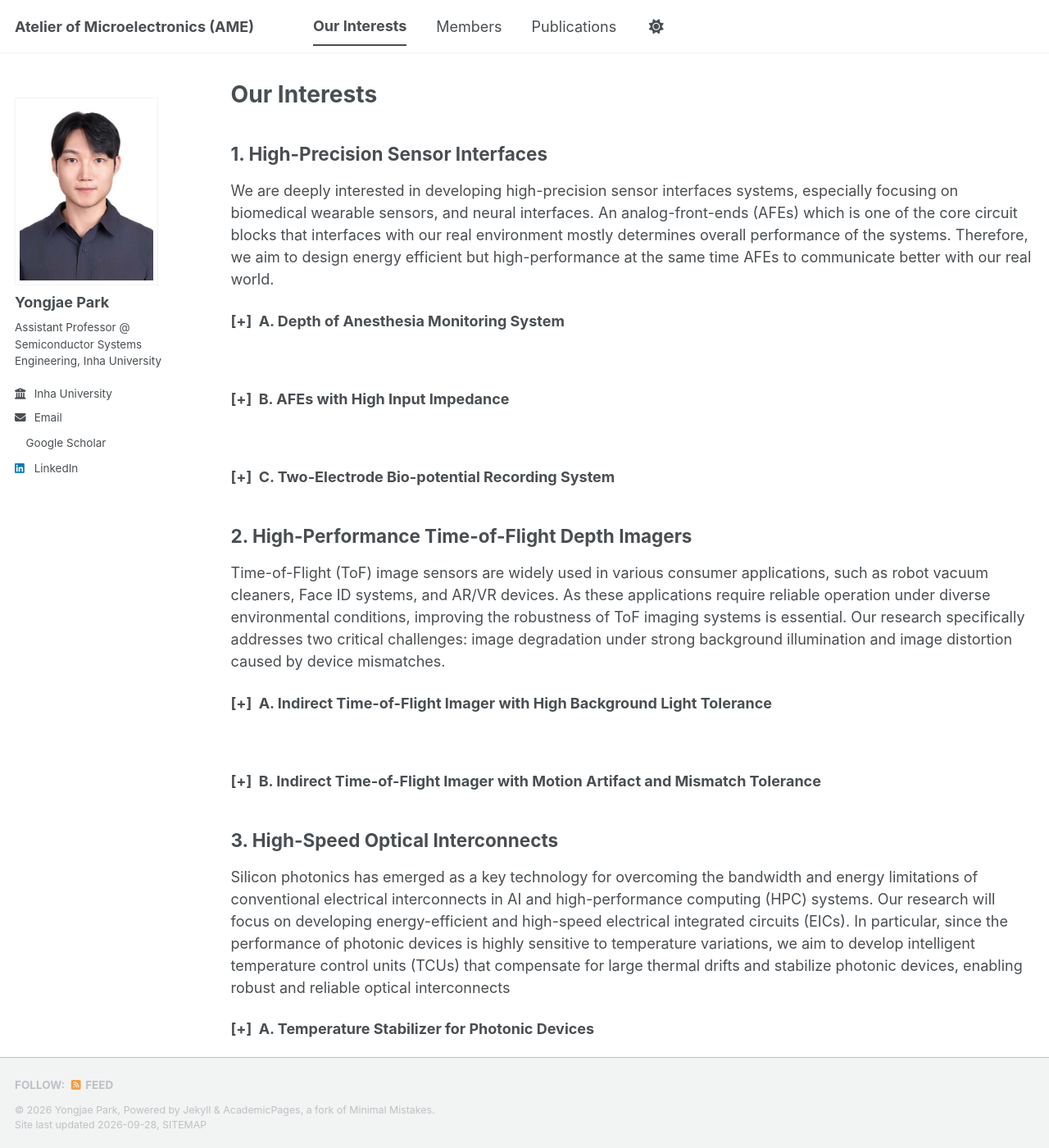
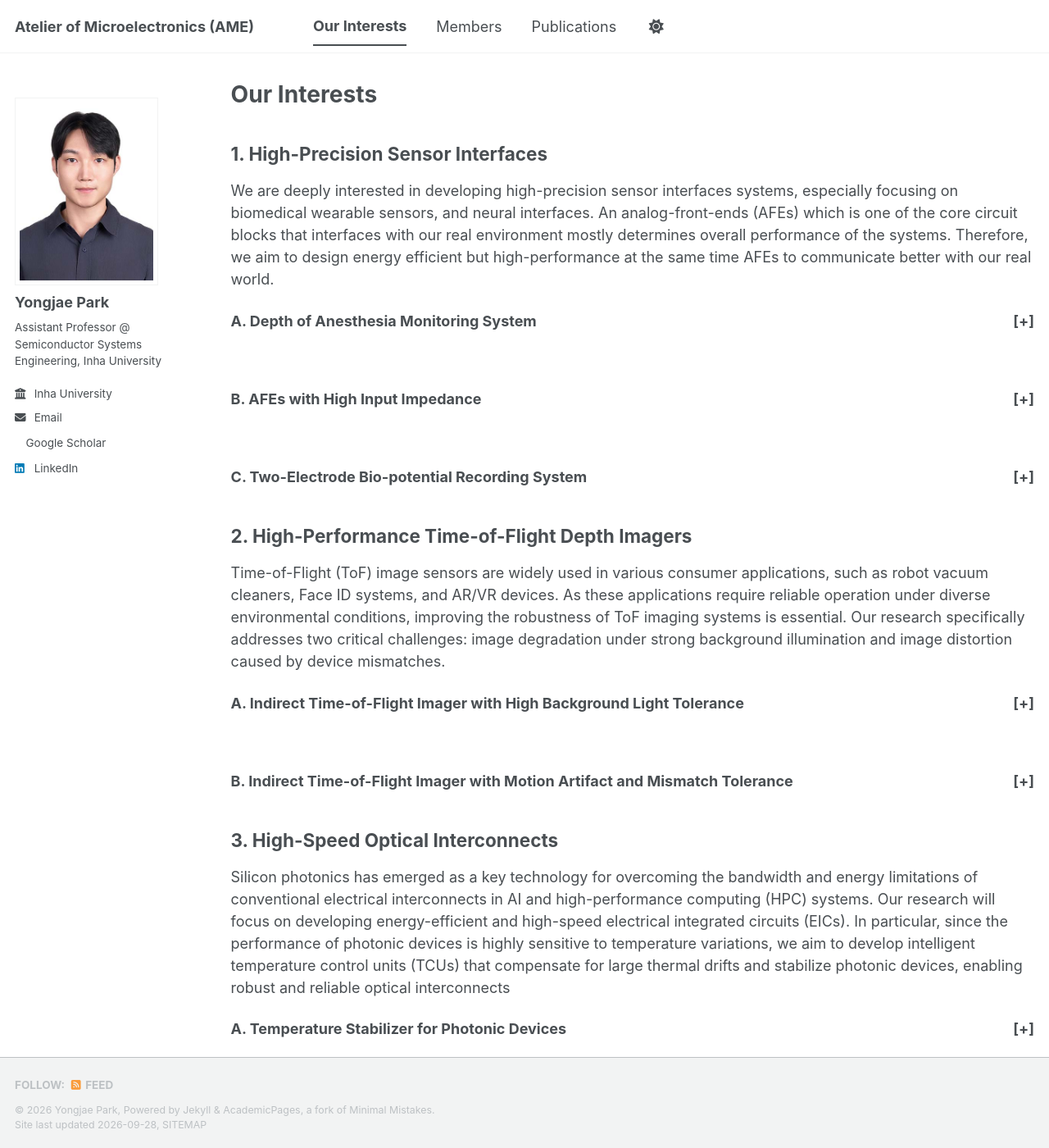
Before and after one commit to yong27park/AME.github.io, a Jekyll site: the page built from _pages/ourinterests.md, in a window 1280 px wide and 1400 px high. Shown: the whole window at 82% size. Built offline with Jekyll 4.4.1, drawn with Linux system fonts in a browser that asks for light colours; a style sheet for code colours, icons or effects is not loaded.

Commit message:
Update main.scss

```diff
--- a/assets/css/main.scss
+++ b/assets/css/main.scss
@@ -38,26 +38,29 @@
     "layout/json_cv"
 ;
 
-/* details 기본 화살표(▶) 제거 */
+/* 기본 화살표(▶) 및 Safari 마커 숨김 */
 details > summary {
-  list-style: none;
+  list-style: none !important;
   cursor: pointer;
+  display: flex;
+  justify-content: space-between;
+  align-items: center;
 }
 
 details > summary::-webkit-details-marker {
-  display: none; /* Safari, Chrome 기본 화살표 숨김 */
+  display: none !important;
 }
 
-/* 닫혀 있을 때 [+] 표시 */
-details > summary::before {
-  content: "[+] ";
+/* 닫혀 있을 때 오른쪽 끝에 [+] 표시 */
+details > summary::after {
+  content: " [+]";
   font-weight: bold;
-  margin-right: 4px;
+  margin-left: 6px;
 }
 
-/* 열려 있을 때 [-] 표시 */
-details[open] > summary::before {
-  content: "[-] ";
+/* 펼쳐졌을 때 오른쪽 끝에 [-] 표시 */
+details[open] > summary::after {
+  content: " [-]";
   font-weight: bold;
-  margin-right: 4px;
+  margin-left: 6px;
 }
```
